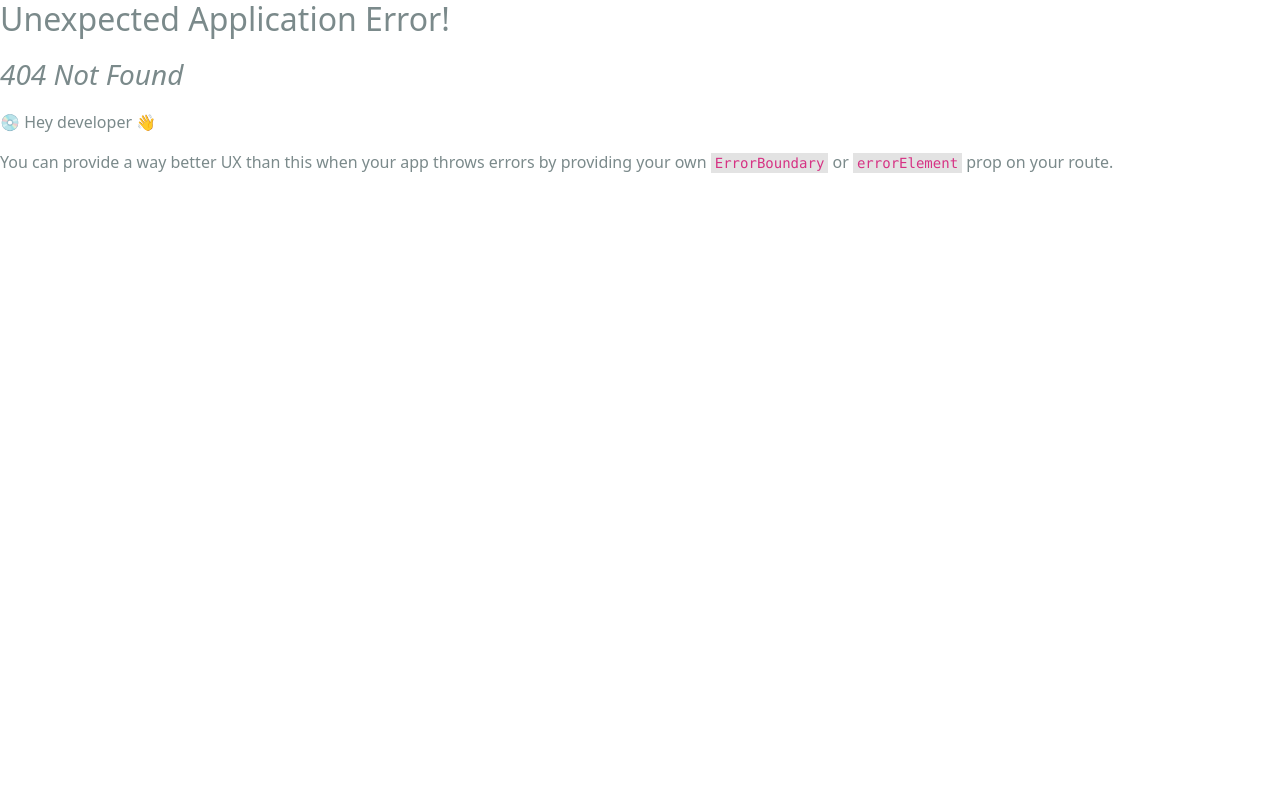
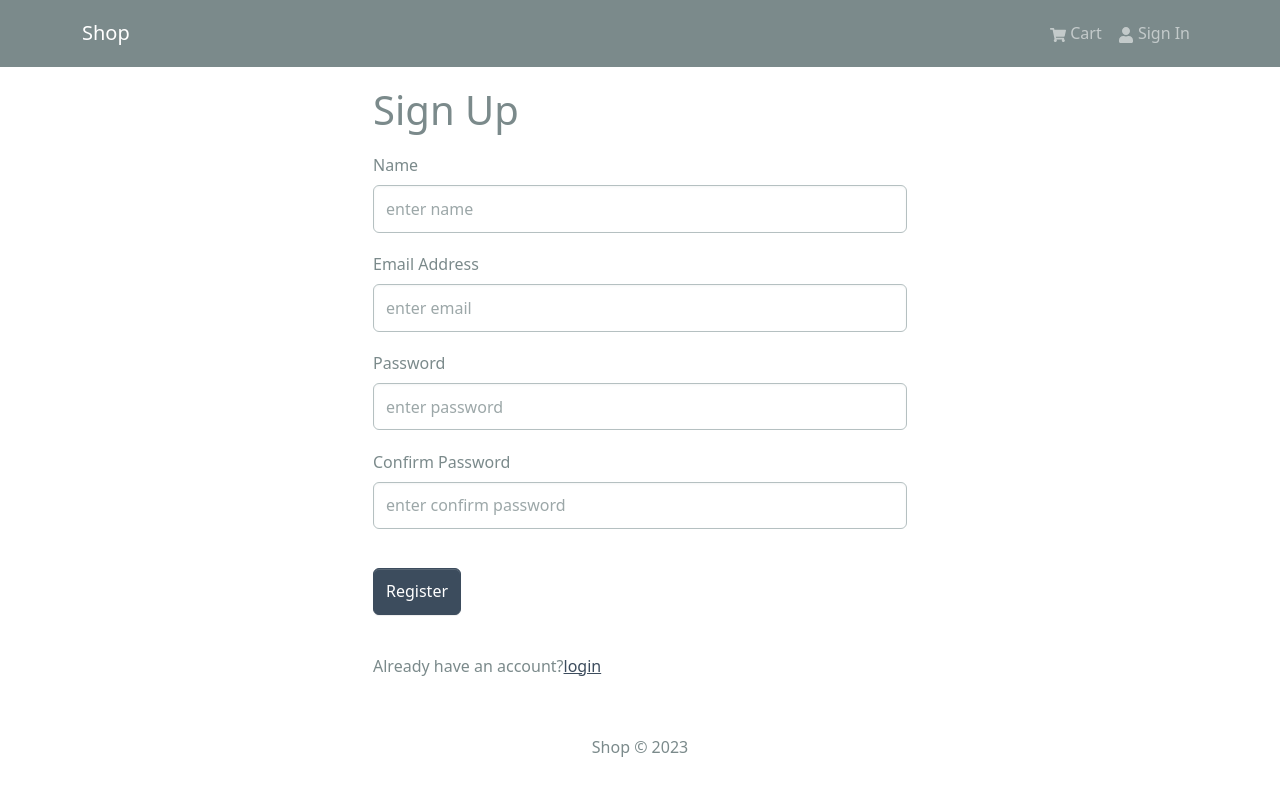
Before and after one commit to naveen-p08/ecommerce-shop, a React (Vite) app in the folder frontend/: page /register in a window 1280 px wide. Before the commit this address had no page. Shown: the top 796 px of the page. Built offline with nearby package versions, Linux system fonts and the light colour scheme.

Commit message:
user login and logout added

```diff
--- a/frontend/package.json
+++ b/frontend/package.json
@@ -19,7 +19,8 @@
     "react-dom": "^18.2.0",
     "react-icons": "^4.10.1",
     "react-redux": "^8.1.2",
-    "react-router-dom": "^6.15.0"
+    "react-router-dom": "^6.15.0",
+    "react-toastify": "^9.1.3"
   },
   "devDependencies": {
     "@types/react": "^18.2.15",
--- a/frontend/src/App.jsx
+++ b/frontend/src/App.jsx
@@ -2,7 +2,8 @@
 
 import Header from "./components/Header";
 import Footer from "./components/Footer";
-
+import {ToastContainer} from "react-toastify";
+import 'react-toastify/dist/ReactToastify.css'
 import { Outlet } from "react-router-dom";
 
 const App = () => {
@@ -15,6 +16,7 @@
         </Container>
       </main>
       <Footer />
+      <ToastContainer/>
     </>
   );
 };
--- a/frontend/src/components/Header.jsx
+++ b/frontend/src/components/Header.jsx
@@ -1,32 +1,62 @@
-import { Navbar, Nav, Container, Badge } from "react-bootstrap";
+import { Navbar, Nav, Container, Badge, NavDropdown } from "react-bootstrap";
+// import {LinkContainer} from 'react-router-bootstrap'
 import { FaShoppingCart, FaUser } from "react-icons/fa";
-import {useSelector} from "react-redux";
-import { Link } from "react-router-dom";
-
+import { useSelector, useDispatch } from "react-redux";
+import { Link, useNavigate } from "react-router-dom";
+import { useLogoutMutation } from "../slices/usersApiSlice.js";
+import { logout } from "../slices/authSlice.js";
 
 export default function Header() {
+  const { cartItems } = useSelector((state) => state.cart);
+  const { userInfo } = useSelector((state) => state.auth);
+  const [logoutApiCall] = useLogoutMutation();
+  const dispatch = useDispatch();
+  const navigate = useNavigate();
 
-  const {cartItems} = useSelector(state=>state.cart)
+  async function logoutHandler(e) {
+    try {
+      await logoutApiCall().unwrap;
+      dispatch(logout());
+      navigate("/login");
+    } catch (e) {
+      console.log(e);
+    }
+  }
 
   return (
     <header>
       <Navbar expand="md" bg="dark" variant="dark" collapseOnSelect>
         <Container>
-          <Navbar.Brand as={Link} to="/">Shop</Navbar.Brand>
+          <Navbar.Brand as={Link} to="/">
+            Shop
+          </Navbar.Brand>
           <Navbar.Toggle aria-controls="basic-navbar-nav" />
           <Navbar.Collapse id="basic-navbar-nav">
             <Nav className={"ms-auto"}>
               <Nav.Link as={Link} to="/cart">
                 <FaShoppingCart /> Cart
                 {cartItems.length > 0 && (
-                  <Badge pill bg={'success'} style={{marginLeft: '5px'}} >
-                    {cartItems.reduce((acc, c)=> acc + c.qty, 0)}
-                    </Badge>
+                  <Badge pill bg={"success"} style={{ marginLeft: "5px" }}>
+                    {cartItems.reduce((acc, c) => acc + c.qty, 0)}
+                  </Badge>
                 )}
               </Nav.Link>
-              <Nav.Link as={Link} to="/login">
-                <FaUser /> Sign In
-              </Nav.Link>
+
+              {userInfo ? (
+                <NavDropdown title={userInfo.name} id={"username"}>
+                  <NavDropdown.Item as={Link} to={"/profile"}>
+                    Profile
+                  </NavDropdown.Item>
+
+                  <NavDropdown.Item onClick={logoutHandler}>
+                    Logout
+                  </NavDropdown.Item>
+                </NavDropdown>
+              ) : (
+                <Nav.Link as={Link} to="/login">
+                  <FaUser /> Sign In
+                </Nav.Link>
+              )}
             </Nav>
           </Navbar.Collapse>
         </Container>
--- a/frontend/src/main.jsx
+++ b/frontend/src/main.jsx
@@ -16,6 +16,7 @@
 import ProductScreen from "./screens/ProductScreen.jsx";
 import CartScreen from "./screens/CartScreen.jsx";
 import LoginScreen from "./screens/LoginScreen.jsx";
+import RegisterScreen from "./screens/RegisterScreen.jsx";
 
 const router = createBrowserRouter(
   createRoutesFromElements(
@@ -24,6 +25,7 @@
       <Route path={"/product/:id"} element={<ProductScreen />} />
       <Route path={"/cart"} element={<CartScreen />} />
       <Route path={"/login"} element={<LoginScreen />} />
+      <Route path={"/register"} element={<RegisterScreen />} />
     </Route>,
   ),
 );
--- a/frontend/src/screens/LoginScreen.jsx
+++ b/frontend/src/screens/LoginScreen.jsx
@@ -1,15 +1,42 @@
-import { useState } from "react";
-import { Link } from "react-router-dom";
-import { Form, Button, Row, Col } from "react-bootstrap";
+import {useState, useEffect} from "react";
+import {Link, useLocation, useNavigate} from "react-router-dom";
+import {Form, Button, Row, Col} from "react-bootstrap";
 import FormContainer from "../components/FormContainer.jsx";
+import {useDispatch, useSelector} from "react-redux";
+import Loader from "../components/Loader.jsx";
+import {useLoginMutation} from "../slices/usersApiSlice.js";
+import {setCredentials} from "../slices/authSlice.js";
+import {toast} from "react-toastify";
 
 function LoginScreen() {
   const [email, setEmail] = useState("");
   const [password, setPassword] = useState("");
 
-  function submitHandler(e) {
+  const dispatch = useDispatch();
+  const navigate = useNavigate();
+
+  const [login, {isLoading}] = useLoginMutation();
+  const {userInfo} = useSelector(state => state.auth)
+  const {search} = useLocation()
+  const sp = new URLSearchParams(search)
+  const redirect = sp.get('redirect') || '/'
+
+  useEffect(() => {
+    if (userInfo) {
+      navigate(redirect)
+    }
+  }, [userInfo, redirect, navigate])
+
+
+  async function submitHandler(e) {
     e.preventDefault();
-    console.log("submit form");
+    try {
+      const res = await login({email, password}).unwrap()
+      dispatch(setCredentials({...res}))
+      navigate(redirect)
+    } catch (e) {
+      toast.error(e?.data?.message || e.error)
+    }
   }
 
   return (
@@ -35,14 +62,16 @@
           ></Form.Control>
         </Form.Group>
 
-        <Button type={"submit"} variant={"primary"} className={"my-3"}>
+        <Button type={"submit"} variant={"primary"} className={"my-3"} disabled={isLoading}>
           Sign In
         </Button>
+
+        {isLoading && <Loader/>}
       </Form>
 
       <Row className={"py-3"}>
         <Col>
-          New Customer? <Link to={"/register"}>Register</Link>
+          New Customer? <Link to={redirect ? `/register?redirect=${redirect}` : '/register' }>Register</Link>
         </Col>
       </Row>
     </FormContainer>
--- /dev/null
+++ b/frontend/src/screens/RegisterScreen.jsx
@@ -0,0 +1,117 @@
+import { useState, useEffect } from "react";
+import { Link, useLocation, useNavigate } from "react-router-dom";
+import { Form, Button, Row, Col } from "react-bootstrap";
+import FormContainer from "../components/FormContainer.jsx";
+import { useDispatch, useSelector } from "react-redux";
+import Loader from "../components/Loader.jsx";
+import { useRegisterMutation } from "../slices/usersApiSlice.js";
+import { setCredentials } from "../slices/authSlice.js";
+import { toast } from "react-toastify";
+
+function RegisterScreen() {
+  const [name, setName] = useState("");
+  const [email, setEmail] = useState("");
+  const [password, setPassword] = useState("");
+  const [confirmPassword, setConfirmPassword] = useState("");
+
+  const dispatch = useDispatch();
+  const navigate = useNavigate();
+
+  const [register, { isLoading }] = useRegisterMutation();
+  const { userInfo } = useSelector((state) => state.auth);
+  const { search } = useLocation();
+  const sp = new URLSearchParams(search);
+  const redirect = sp.get("redirect") || "/";
+
+  useEffect(() => {
+    if (userInfo) {
+      navigate(redirect);
+    }
+  }, [userInfo, redirect, navigate]);
+
+  async function submitHandler(e) {
+    e.preventDefault();
+    if (password !== confirmPassword) {
+      toast.error("Password do not Match");
+      return;
+    } else {
+      try {
+        const res = await register({ name, email, password }).unwrap();
+        dispatch(setCredentials({ ...res }));
+        navigate(redirect);
+      } catch (e) {
+        toast.error(e?.data?.message || e.error);
+      }
+    }
+  }
+
+  return (
+    <FormContainer>
+      <h1>Sign Up</h1>
+      <Form onSubmit={submitHandler}>
+
+        <Form.Group controlId={"name"} className={"my-3"}>
+          <Form.Label>Name</Form.Label>
+          <Form.Control
+            type={"text"}
+            placeholder={"enter name"}
+            value={name}
+            onChange={(e) => setName(e.target.value)}
+          ></Form.Control>
+        </Form.Group>
+
+        <Form.Group controlId={"email"} className={"my-3"}>
+          <Form.Label>Email Address</Form.Label>
+          <Form.Control
+            type={"email"}
+            placeholder={"enter email"}
+            value={email}
+            onChange={(e) => setEmail(e.target.value)}
+          ></Form.Control>
+        </Form.Group>
+
+        <Form.Group controlId={"password"} className={"my-3"}>
+          <Form.Label>Password</Form.Label>
+          <Form.Control
+            type={"password"}
+            placeholder={"enter password"}
+            value={password}
+            onChange={(e) => setPassword(e.target.value)}
+          ></Form.Control>
+        </Form.Group>
+
+        <Form.Group controlId={"confirmPassword"} className={"my-3"}>
+          <Form.Label>Confirm Password</Form.Label>
+          <Form.Control
+            type={"password"}
+            placeholder={"enter confirm password"}
+            value={confirmPassword}
+            onChange={(e) => setConfirmPassword(e.target.value)}
+          ></Form.Control>
+        </Form.Group>
+
+        <Button
+          type={"submit"}
+          variant={"primary"}
+          className={"my-3"}
+          disabled={isLoading}
+        >
+          Register
+        </Button>
+
+        {isLoading && <Loader />}
+      </Form>
+
+      <Row className={"py-3"}>
+        <Col>
+          Already have an account?
+          <Link to={redirect ? `/login?redirect=${redirect}` : "/login"}>
+            login
+          </Link>
+        </Col>
+      </Row>
+    </FormContainer>
+  );
+}
+
+export default RegisterScreen;
--- a/frontend/src/slices/authSlice.js
+++ b/frontend/src/slices/authSlice.js
@@ -14,8 +14,12 @@
       state.userInfo = action.payload;
       localStorage.setItem("userInfo", JSON.stringify(action.payload));
     },
+    logout: (state, action) => {
+      state.userInfo = null;
+      localStorage.removeItem("userInfo");
+    },
   },
 });
 
-export const { setCredentials } = authSlice.actions;
+export const { setCredentials, logout } = authSlice.actions;
 export default authSlice.reducer;
--- a/frontend/src/slices/usersApiSlice.js
+++ b/frontend/src/slices/usersApiSlice.js
@@ -5,13 +5,26 @@
   endpoints: (builder) => ({
     login: builder.mutation({
       query: (data) => ({
-        url: USERS_URL/login,
+        url: `${USERS_URL}/login`,
         method: "POST",
         body: data,
       }),
       keepUnusedDataFor: 5,
     }),
+    register: builder.mutation({
+      query: (data) => ({
+        url: `${USERS_URL}`,
+        method: "POST",
+        body: data,
+      }),
+    }),
+    logout: builder.mutation({
+      query: () => ({
+        url: `${USERS_URL}/logout`,
+        method: "POST",
+      }),
+    }),
   }),
 });
 
-export const { useLoginMutation } = usersApiSlice;
+export const { useLoginMutation, useLogoutMutation, useRegisterMutation } = usersApiSlice;
```
Also changed, not shown: 1 other file (tests, documents, lock files or other folders).
